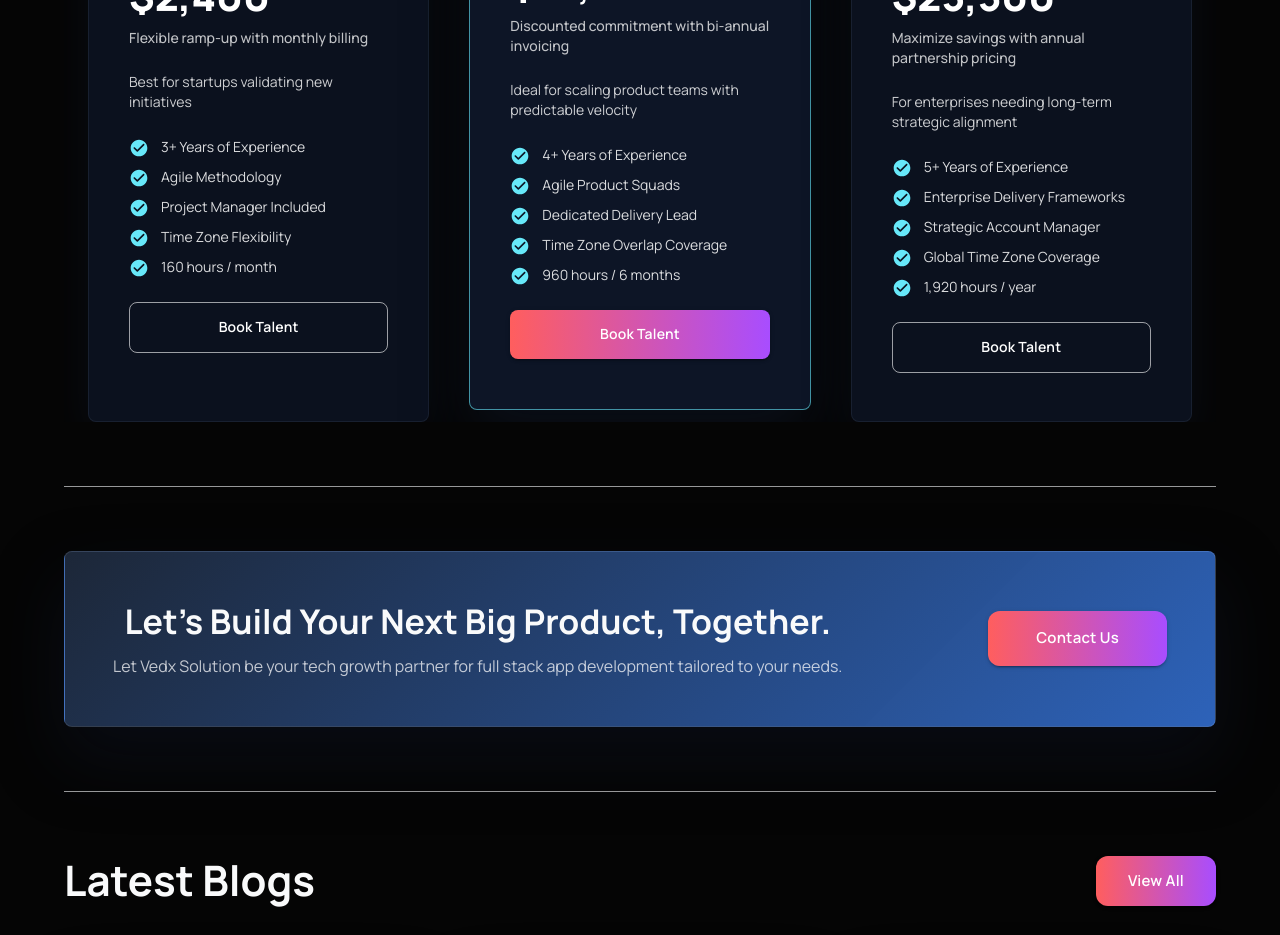
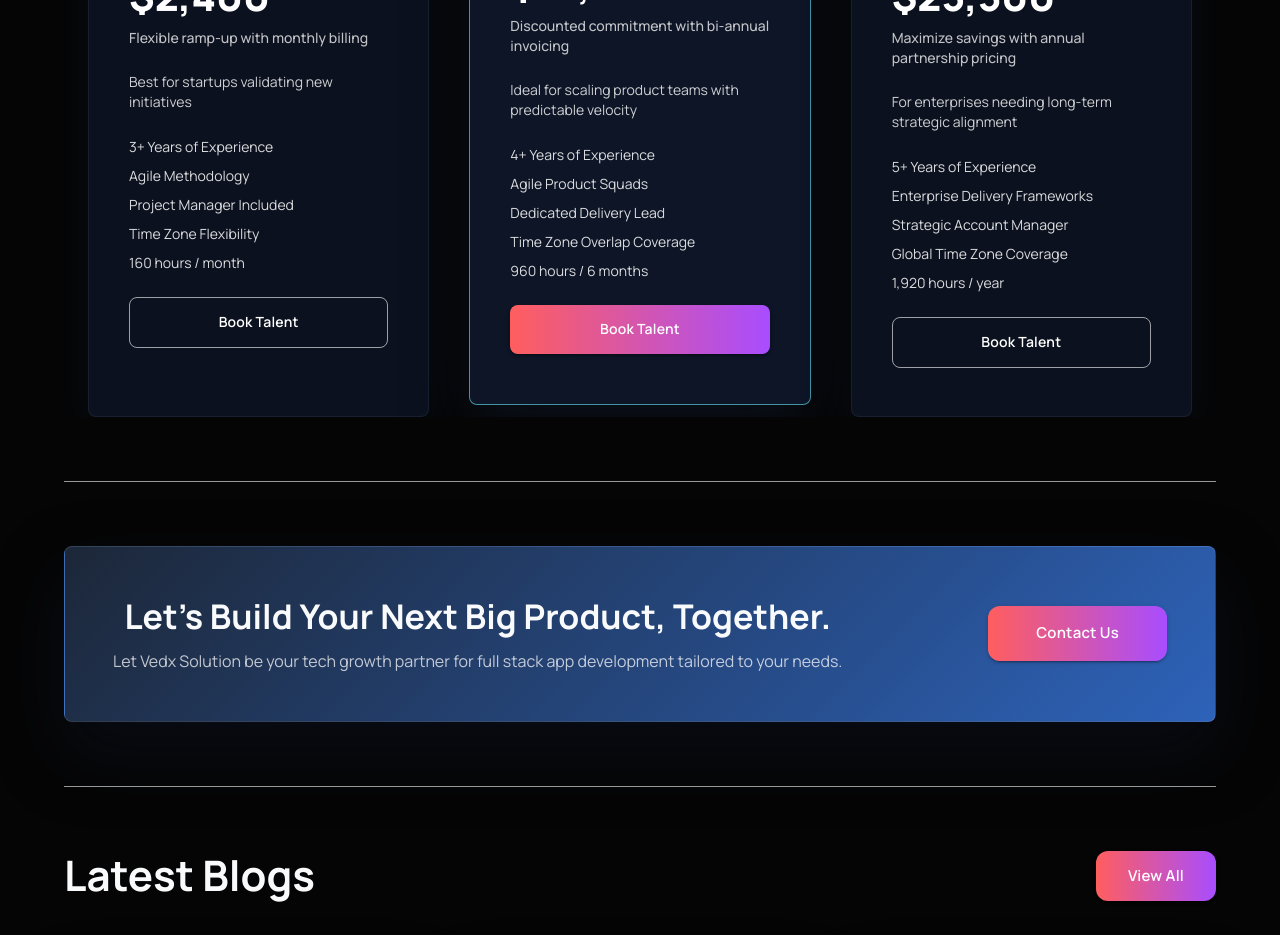
Before and after one commit to khushalishah2611/vedx-solutions-2, a React (Vite) app in the folder frontend/: page /services in a window 1280 px wide. Shown: the part 8820-9755 px from the top of the page. Built offline with nearby package versions, Linux system fonts and the light colour scheme.

Commit message:
final code 6:21

```diff
--- a/frontend/src/components/sections/servicepage/ServicesShowcase.jsx
+++ b/frontend/src/components/sections/servicepage/ServicesShowcase.jsx
@@ -10,7 +10,6 @@ import {
   alpha,
   useTheme
 } from '@mui/material';
-import CheckCircleRoundedIcon from '@mui/icons-material/CheckCircleRounded';
 import { servicesShowcase } from '../../../data/content.js';
 
 const ServicesShowcase = () => {
@@ -193,9 +192,7 @@ const ServicesShowcase = () => {
                       spacing={1.2}
                       alignItems="center"
                     >
-                      <CheckCircleRoundedIcon
-                        sx={{ color: theme.palette.secondary.main, fontSize: 22 }}
-                      />
+
                       <Typography
                         component="a"
                         href="#"
--- a/frontend/src/components/shared/PricingModels.jsx
+++ b/frontend/src/components/shared/PricingModels.jsx
@@ -10,7 +10,6 @@ import {
   alpha,
   useTheme
 } from '@mui/material';
-import CheckCircleRoundedIcon from '@mui/icons-material/CheckCircleRounded';
 import { pricingPlans } from '../../data/pricing.js';
 
 const PricingModels = () => {
@@ -185,7 +184,7 @@ const PricingModels = () => {
                             fontSize: 14,
                           }}
                         >
-                          <CheckCircleRoundedIcon sx={{ fontSize: 20, color: accentColor, mt: '2px' }} />
+
                           {feature}
                         </ListItem>
                       ))}
```
